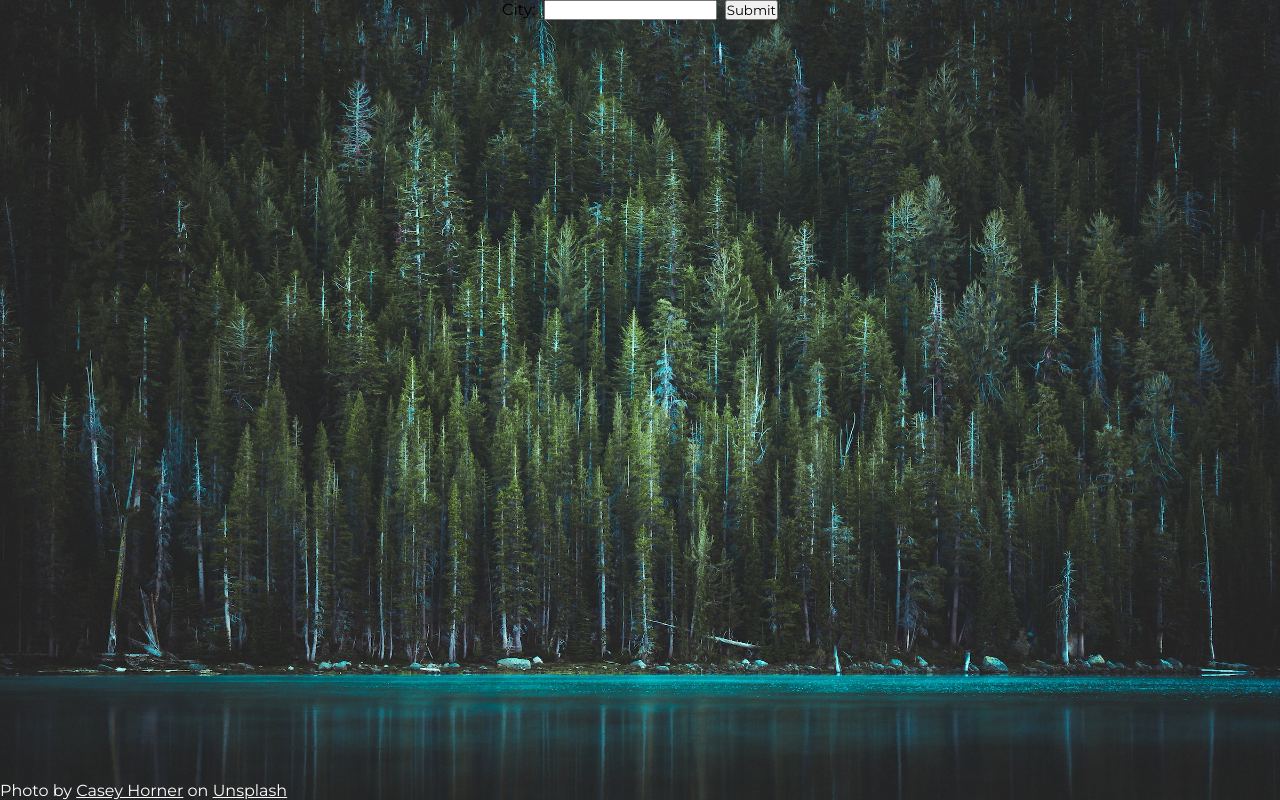
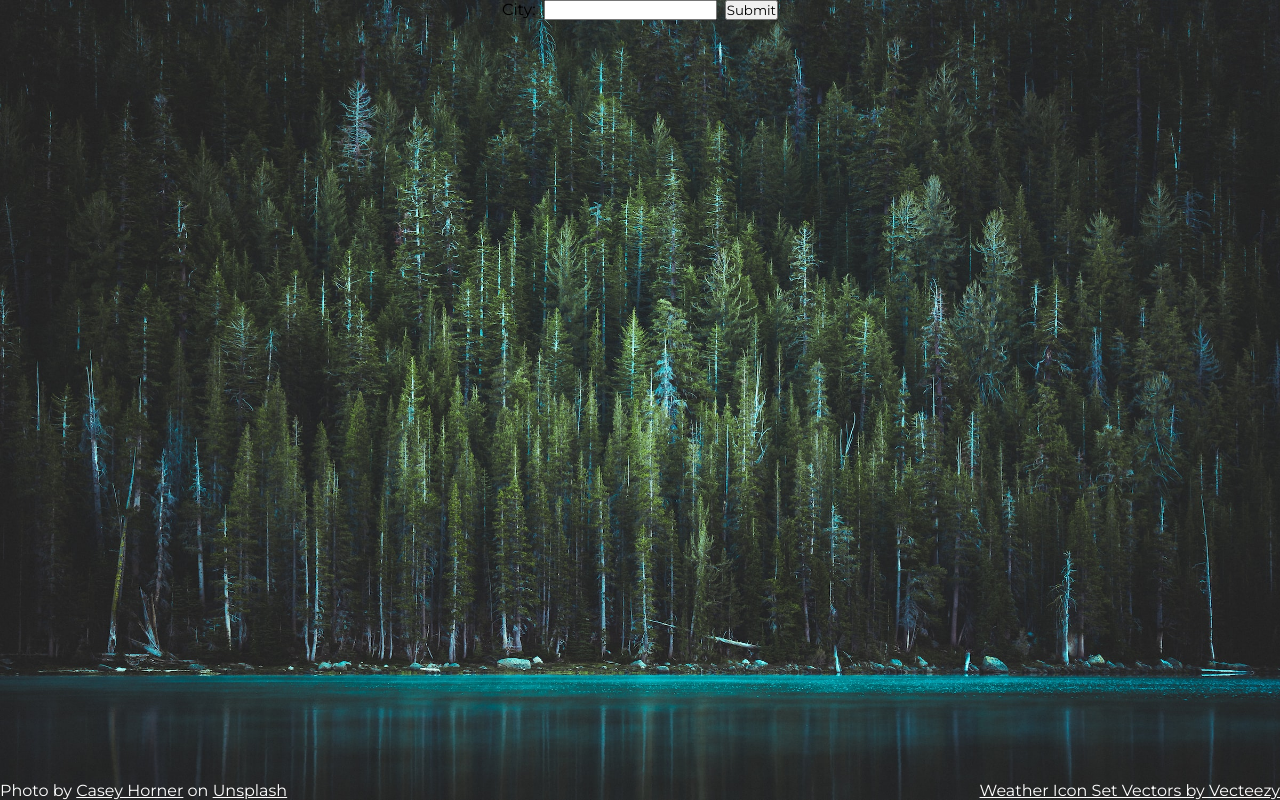
Before and after one commit to bkwong315/weather-app, a React (Vite) app: page / in a window 1280 px wide. Built offline with nearby package versions, Linux system fonts and the light colour scheme.

Commit message:
Add attribution for icons

```diff
--- a/src/index.scss
+++ b/src/index.scss
@@ -30,6 +30,9 @@
 
 .attribution {
   position: absolute;
+  display: flex;
+  justify-content: space-between;
+  min-width: 100vw;
   color: white;
   bottom: 0;
 
--- a/src/main.tsx
+++ b/src/main.tsx
@@ -7,6 +7,7 @@ ReactDOM.createRoot(document.getElementById('root') as HTMLElement).render(
   <React.StrictMode>
     <App />
     <div className="attribution">
+      <span className="unsplash">
         Photo by{' '}
         <a href="https://unsplash.com/@mischievous_penguins?utm_source=unsplash&utm_medium=referral&utm_content=creditCopyText">
           Casey Horner
@@ -15,6 +16,10 @@ ReactDOM.createRoot(document.getElementById('root') as HTMLElement).render(
         <a href="https://unsplash.com/photos/wKjIeK4QSnk?utm_source=unsplash&utm_medium=referral&utm_content=creditCopyText">
           Unsplash
         </a>
+      </span>
+      <span className="vecteezy">
+        <a href="https://www.vecteezy.com/free-vector/weather-icon-set">Weather Icon Set Vectors by Vecteezy</a>
+      </span>
     </div>
   </React.StrictMode>,
 );
```
Lines whose indentation alone changed are shown as unchanged.
